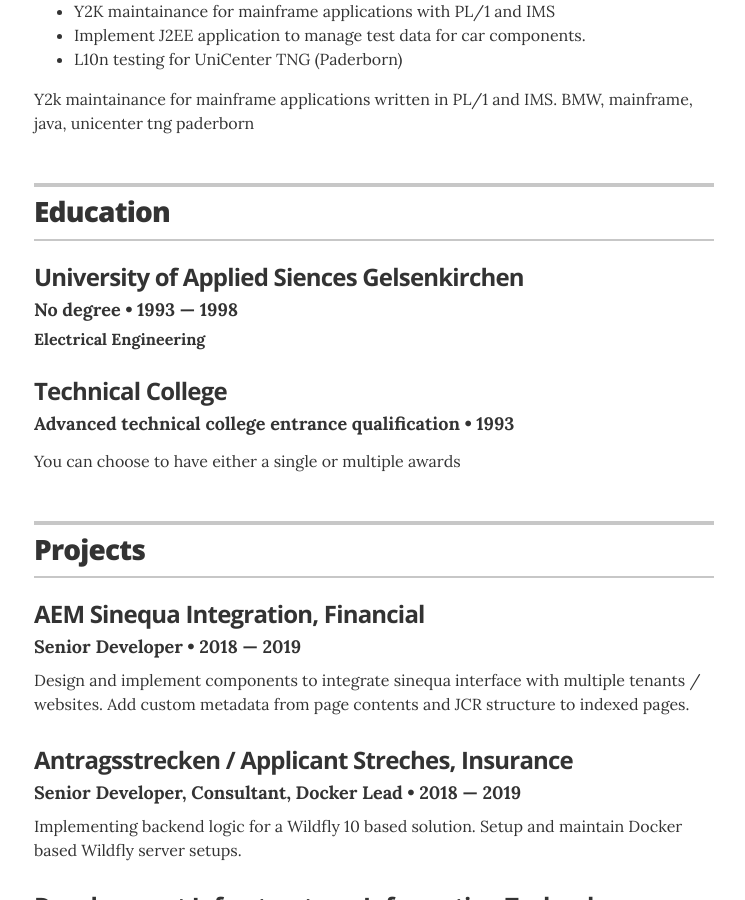
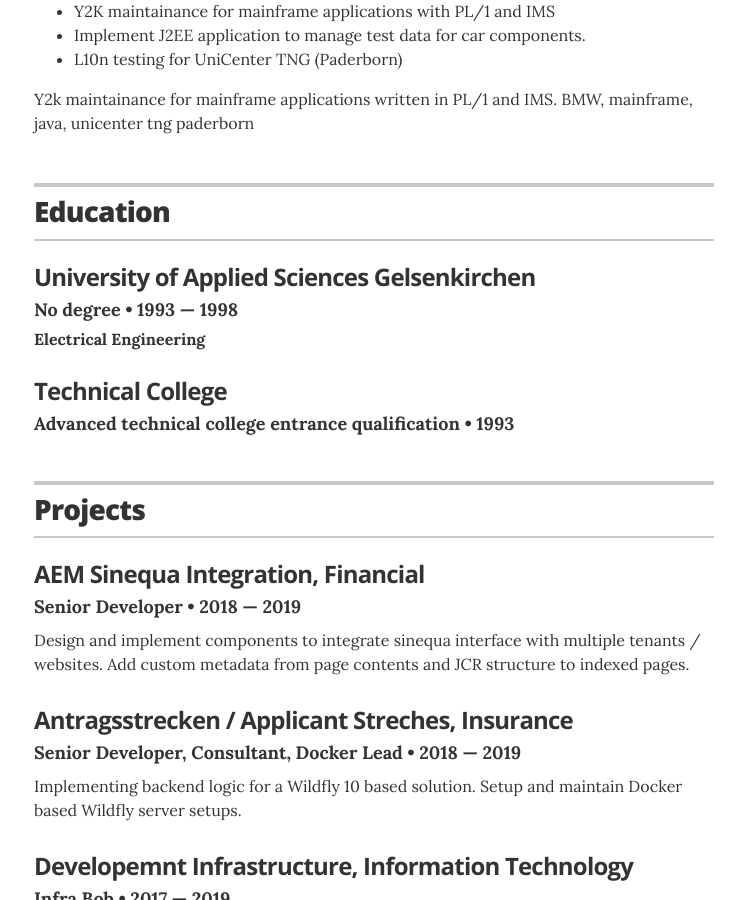
Before and after one commit to CWACoderWithAttitude/resume, a Jekyll site: the page built from index.html, in a window 1280 px wide and 900 px high, scrolled down 2933 px. Shown: the whole window, without its empty margins (266-1011 px from the left). Built offline with Jekyll 4.4.1, drawn with Linux system fonts in a browser that asks for light colours.

Commit message:
corrected typo and removed summary from shool

```diff
--- a/_data/education.yml
+++ b/_data/education.yml
@@ -1,6 +1,6 @@
 # Degree
 - degree: No degree
-  uni: University of Applied Siences Gelsenkirchen
+  uni: University of Applied Sciences Gelsenkirchen
   year: 1993 &mdash; 1998
   award: Electrical Engineering
 
@@ -8,4 +8,4 @@
   uni: Technical College
   year: 1993
 
-  summary: You can choose to have either a single or multiple awards
+  summary:
```
